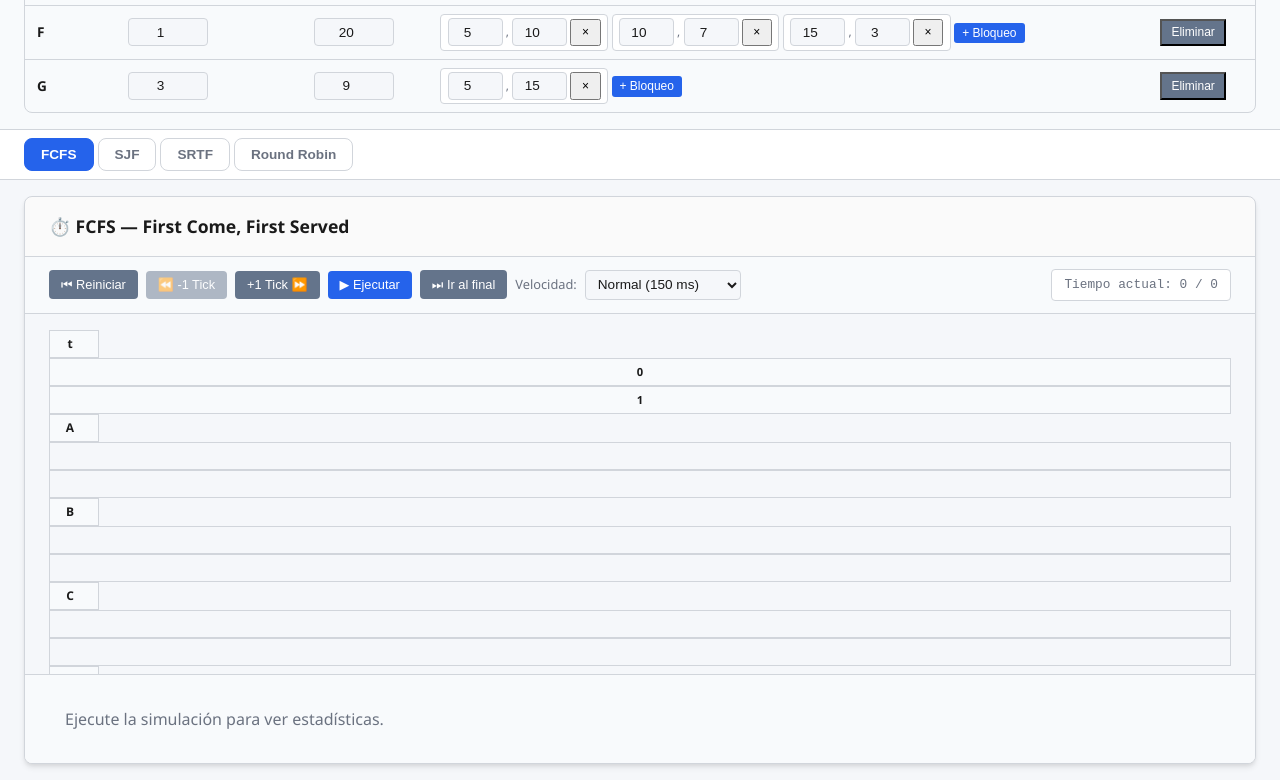
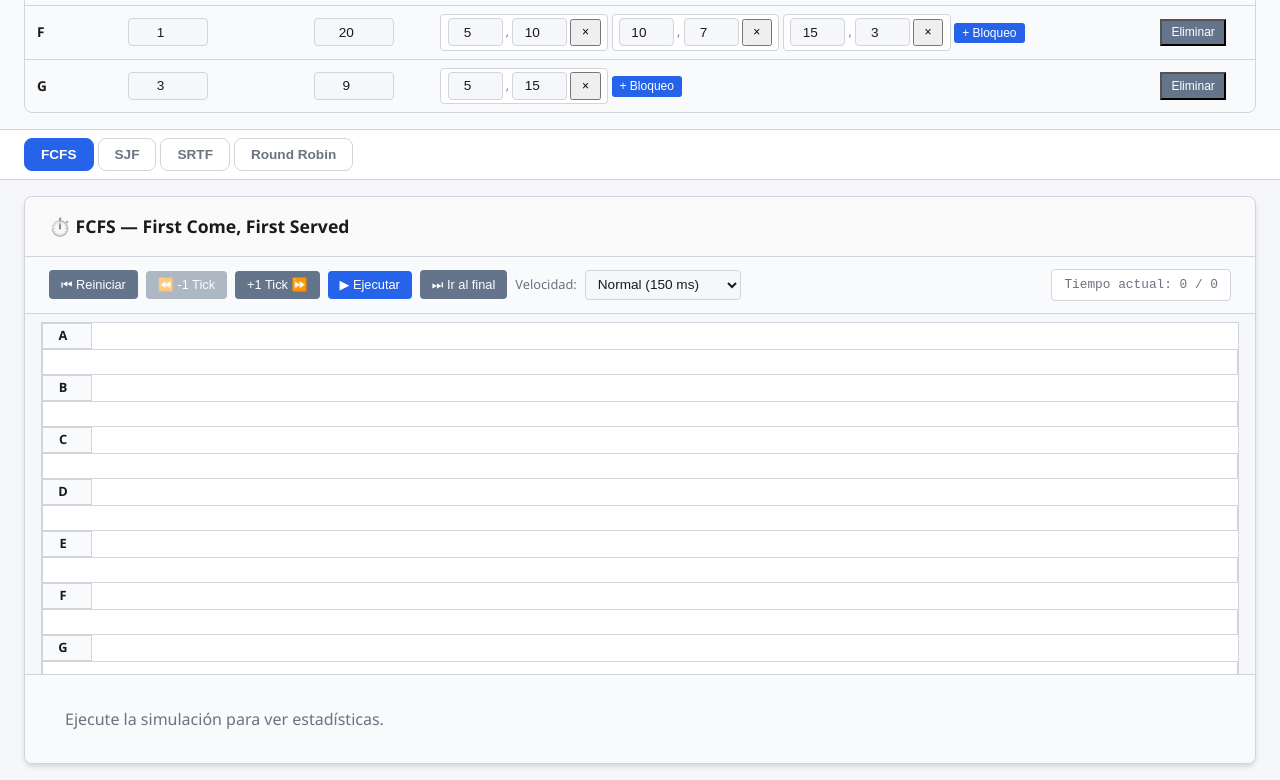
Before and after one commit to D1eG0594/Planificacion, a plain HTML site: page index.html in a window 1280 px wide. Shown: the part 482-1262 px from the top of the page. Drawn offline with Linux system fonts and the light colour scheme.

Commit message:
feat: Gantt rediseñado segun imagenes de referencia
- Estructura tipo hoja de calculo: procesos en eje Y (izquierda), numeros de tiempo en eje X (abajo)
- Cada columna = un tick unitario con bordes de grid
- Colores exactos: #D9D9D9 (listo), #00B050 (ejecutando), #FF0000 (bloqueado), #00B0F0 (PL)
- Fila PL (Planificador/Dispatcher) en Round Robin con celdas azules y numero '1'
- Columna 0 vacia al inicio, ejes alineados como tabla tecnica

```diff
--- a/app.js
+++ b/app.js
@@ -660,33 +660,27 @@ function renderGantt(algoritmo) {
   const procs = STATE.procesos.map(p => p.id);
   const isRR = algoritmo === 'rr';
   const rows = isRR ? ['PL', ...procs] : procs;
-  // Columnas: 0 (vacía [-1,0]) + ticks 0..tickActual
-  // gantt[t] corresponde a intervalo [t, t+1] = columna t+1
+
+  // Número total de columnas = ticks mostrados + 1 (columna 0 vacía al inicio)
+  // El eje X muestra 0, 1, 2, ... hasta tickActual
   const maxTick = Math.max(sim.tickActual, 0);
-  const cols = maxTick + 2; // col 0 vacía + col 1..maxTick+1 para ticks 0..maxTick
+  const cols = maxTick + 1; // columnas para ticks 0..maxTick
 
   let html = '<div class="gantt-grid">';
-
-  // Fila de encabezado (tiempos): 0, 1, 2...
-  html += '<div class="gantt-row">';
-  html += '<div class="gantt-cell header label">t</div>';
-  for (let c = 0; c < cols; c++) {
-    html += `<div class="gantt-cell header">${c}</div>`;
-  }
-  html += '</div>';
 
   // Filas de procesos (y PL para RR)
   rows.forEach(rowId => {
     const isPL = rowId === 'PL';
     html += '<div class="gantt-row">';
+    // Etiqueta del proceso a la izquierda
     html += `<div class="gantt-cell label ${isPL ? 'pl-label' : ''}">${rowId}</div>`;
     for (let c = 0; c < cols; c++) {
       let estado = 'vacio';
-      if (c === 0) {
-        // Columna 0 = intervalo [-1, 0] = siempre vacía
+      const t = c; // columna c = tiempo t (intervalo [t-1, t] pero mostramos t)
+      // Antes de la llegada del proceso: vacío
+      if (!isPL && t < STATE.procesos.find(p => p.id === rowId).arrival) {
         estado = 'vacio';
       } else {
-        const t = c - 1; // gantt index
         const g = sim.gantt[t];
         if (g) {
           if (isPL) {
@@ -698,12 +692,23 @@ function renderGantt(algoritmo) {
           }
         }
       }
-      html += `<div class="gantt-cell estado-${estado}" title="${rowId} @ col=${c} (t=${c-1}): ${estado}"></div>`;
+      // Para fila PL, mostrar número "1" dentro de celda azul
+      let contenido = '';
+      if (estado === 'pl') contenido = '1';
+      html += `<div class="gantt-cell estado-${estado}" title="${rowId} t=${t}: ${estado}">${contenido}</div>`;
     }
     html += '</div>';
   });
 
   html += '</div>';
+
+  // Línea de tiempo inferior (eje X con números 0, 1, 2...)
+  html += '<div class="gantt-timeline">';
+  for (let c = 0; c < cols; c++) {
+    html += `<div class="gantt-timeline-cell">${c}</div>`;
+  }
+  html += '</div>';
+
   cont.innerHTML = html;
 }
 
--- a/styles.css
+++ b/styles.css
@@ -190,34 +190,86 @@ td button.secondary:hover { background: var(--secondary-hover); }
 
 /* ---------- Contenedor Gantt ---------- */
 .gantt-container {
-  padding: 1rem 1.5rem; overflow-x: auto; overflow-y: auto;
+  padding: 0.5rem 1rem; overflow-x: auto; overflow-y: auto;
   max-height: 45vh; background: var(--bg-body);
 }
-.gantt-grid { display: grid; grid-auto-flow: row; gap: 0; min-width: max-content; }
-.gantt-row { display: contents; }
+.gantt-grid {
+  display: grid;
+  gap: 0;
+  min-width: max-content;
+  border: 1px solid var(--border);
+  background: #fff;
+}
+.gantt-row {
+  display: contents;
+}
 .gantt-cell {
-  border: 1px solid var(--border); padding: 0; text-align: center;
-  font-size: 0.7rem; min-width: 28px; height: 28px;
-  display: flex; align-items: center; justify-content: center;
-  position: relative; transition: background-color 0.1s;
+  border: 1px solid var(--border);
+  padding: 0;
+  text-align: center;
+  font-size: 0.65rem;
+  min-width: 30px;
+  height: 26px;
+  display: flex;
+  align-items: center;
+  justify-content: center;
+  position: relative;
+  transition: background-color 0.1s;
 }
 .gantt-cell.header {
-  background: var(--bg-panel); font-weight: 700; color: var(--text-main);
-  position: sticky; top: 0; z-index: 10; font-size: 0.7rem;
+  background: var(--bg-panel);
+  font-weight: 700;
+  color: var(--text-main);
+  position: sticky;
+  top: 0;
+  z-index: 10;
+  font-size: 0.7rem;
 }
 .gantt-cell.label {
-  background: var(--bg-panel); font-weight: 700; color: var(--text-main);
-  position: sticky; left: 0; z-index: 5; min-width: 50px; max-width: 50px;
-  font-size: 0.75rem; text-align: right; padding-right: 0.5rem;
+  background: var(--bg-panel);
+  font-weight: 700;
+  color: var(--text-main);
+  position: sticky;
+  left: 0;
+  z-index: 5;
+  min-width: 50px;
+  max-width: 50px;
+  font-size: 0.8rem;
+  text-align: right;
+  padding-right: 0.5rem;
 }
-.gantt-cell.label.pl-label { background: var(--color-pl); color: #fff; }
+.gantt-cell.label.pl-label {
+  background: var(--color-pl);
+  color: #fff;
+}
 
-/* Estados Gantt - COLORES EXACTOS */
+/* Estados Gantt - COLORES EXACTOS del enunciado */
 .gantt-cell.estado-listo { background: var(--color-listo); }
 .gantt-cell.estado-ejecutando { background: var(--color-ejecutando); color: #fff; }
 .gantt-cell.estado-bloqueado { background: var(--color-bloqueado); color: #fff; }
 .gantt-cell.estado-pl { background: var(--color-pl); color: #fff; font-weight: 700; }
 .gantt-cell.estado-vacio { background: transparent; }
+
+/* Línea de tiempo inferior (eje X) */
+.gantt-timeline {
+  display: grid;
+  gap: 0;
+  min-width: max-content;
+  border: 1px solid var(--border);
+  border-top: none;
+  background: var(--bg-body);
+}
+.gantt-timeline-cell {
+  border: 1px solid var(--border);
+  height: 22px;
+  display: flex;
+  align-items: center;
+  justify-content: center;
+  font-size: 0.65rem;
+  font-weight: 600;
+  color: var(--text-muted);
+  min-width: 30px;
+}
 
 /* Tooltip en celdas */
 .gantt-cell[title] { cursor: help; }
```
